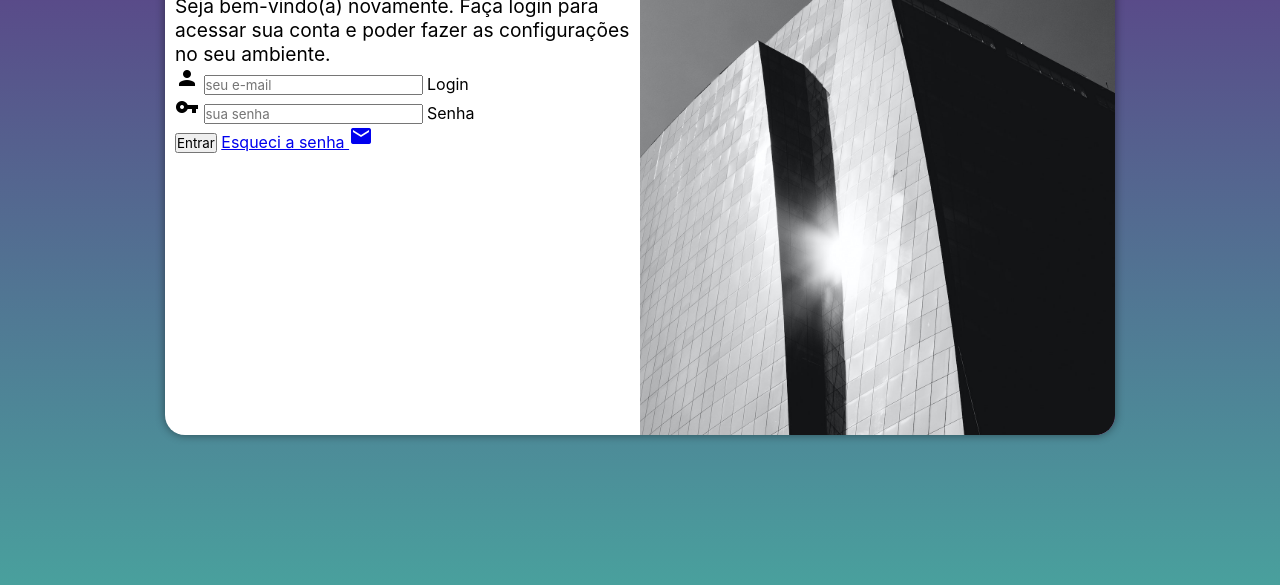
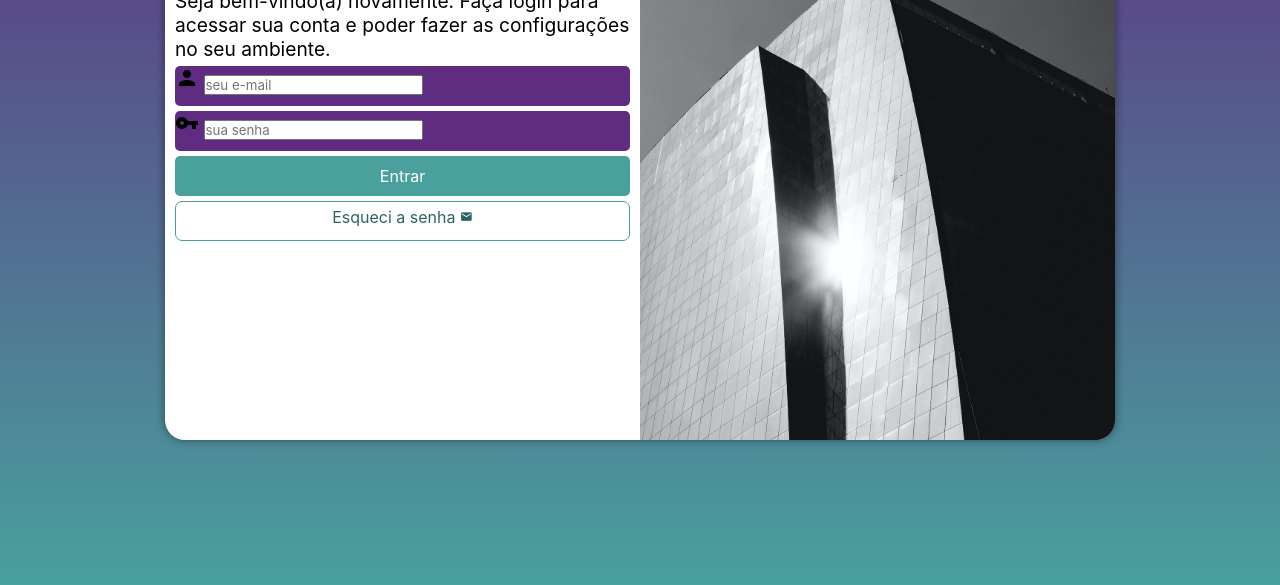
Before and after one commit to marcusferreira19/projeto-login, a plain HTML site: page index.html in a window 1280 px wide. Shown: the part 215-800 px from the top of the page. Drawn offline with Linux system fonts and the light colour scheme.

Commit message:
Atualização Projeto login

```diff
--- a/estilos/style.css
+++ b/estilos/style.css
@@ -33,7 +33,7 @@ section#login {
   overflow: hidden;
   background-color: white;
   width: 250px;
-  height: 500px;
+  height: 510px;
   border-radius: 20px;
   box-shadow: 0px 0px 10px rgba(0, 0, 0, 0.450);
   transition: width .1s, height .1s;
@@ -61,3 +61,55 @@ div#formulario > h1 {
 div#formulario > p {
   font-size: 0.8em;
 }
+
+form > div.campo {
+  background-color: #5f2c82;
+  display: block;
+  width: 100%;
+  height: 40px;
+  border-radius: 5px;
+  margin: 5px 0px;
+}
+
+div.campo > label {
+  display: none;
+}
+
+form > input[type=submit] {
+  display: block;
+  font-size: 1em;
+  width: 100%;
+  height: 40px;
+  background-color: #49a09d;
+  color: white;
+  border: none;
+  border-radius: 5px;
+  cursor: pointer;
+}
+
+form > input[type=submit]:hover {
+  background-color: #2d6462;
+}
+
+form > a.botao {
+  display: block;
+  text-align: center;
+  font-size: 1em;
+  width: 100%;
+  height: 40px;
+  padding-top: 5px;
+  margin-top: 5px;
+  background-color: white;
+  color: #2d6462;
+  border: 1px solid #49a09d;
+  border-radius: 7px;
+  text-decoration: none;
+}
+
+form > a.botao:hover{
+  background-color: #6cd3cf;
+}
+
+form > a.botao > i {
+  font-size: 0.8em;
+}
--- a/index.html
+++ b/index.html
@@ -28,7 +28,7 @@
             <label for="isenha">Senha</label>
           </div>
           <input type="submit" value="Entrar">
-          <a href="esqueci.html">Esqueci a senha <i class="material-icons">mail</i></a>
+          <a href="esqueci.html" class="botao">Esqueci a senha <i class="material-icons">mail</i></a>
         </form>
       </div>
     </section>
```
